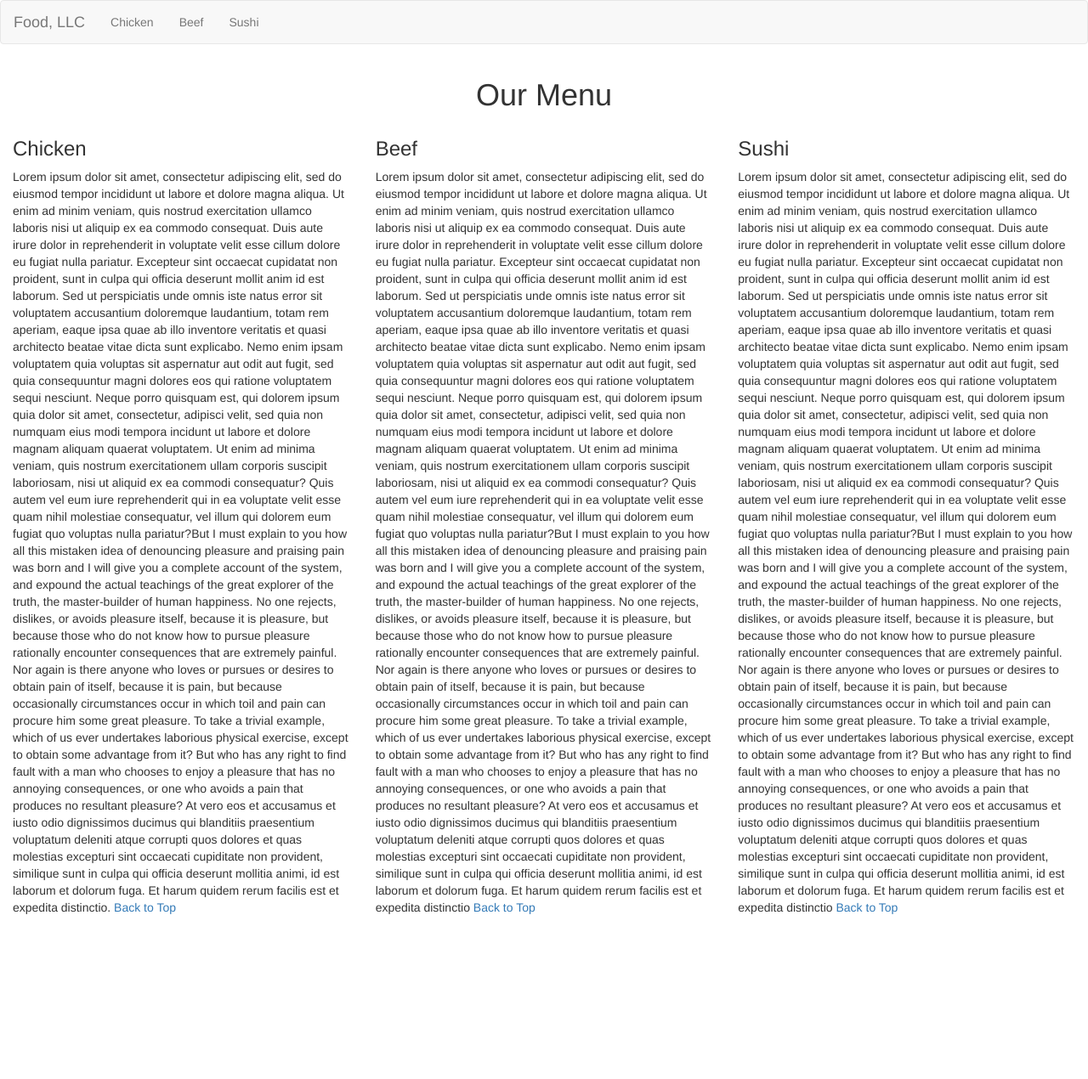
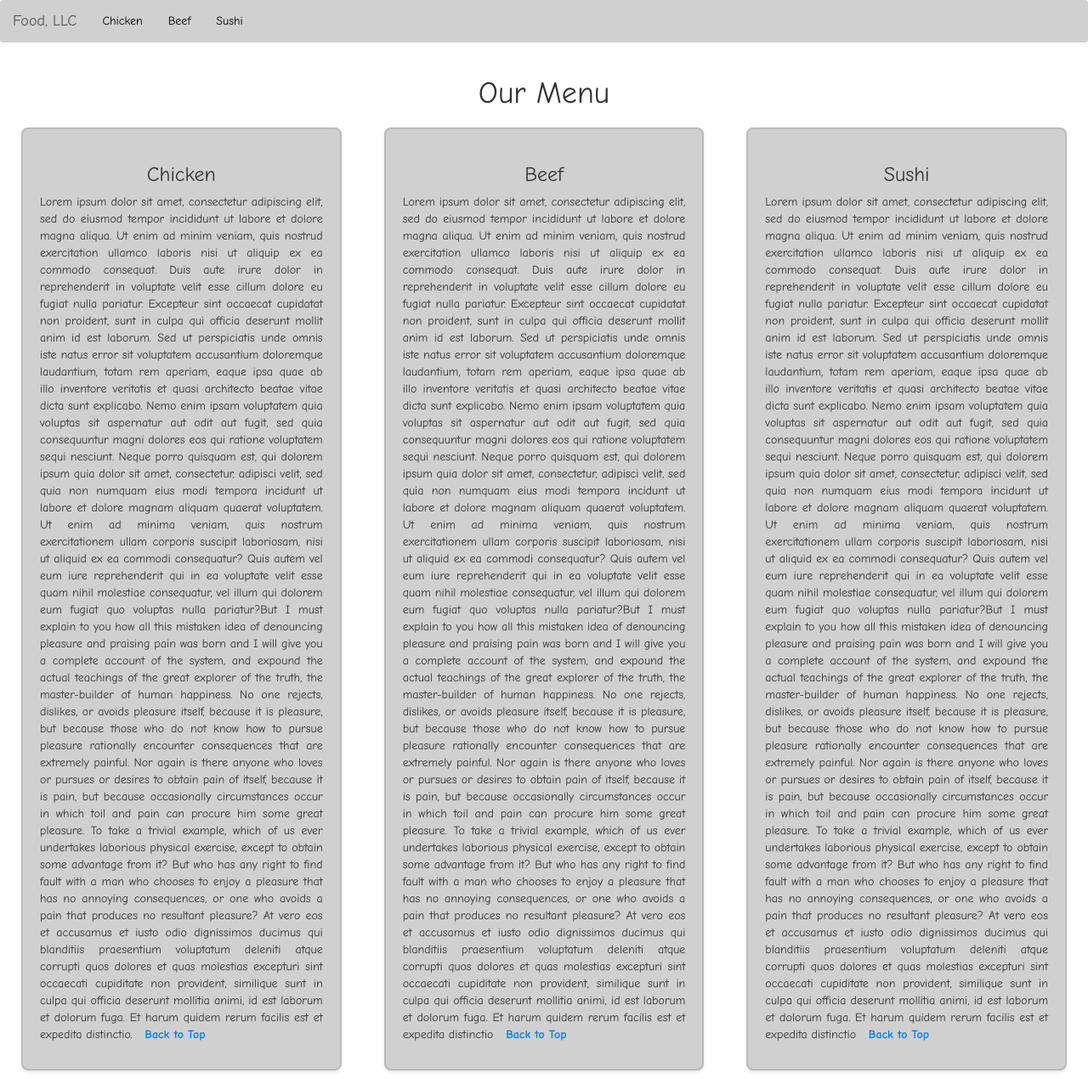
Before and after one commit to KarlaMayora/Coursera-test, a plain HTML site: page Mod3_Solution/index.html in a window 1280 px wide. Shown: the whole page at 85% size. Before the commit the page ends 1088 px from the top, so only its background shows below. Drawn offline with nearby package versions, Linux system fonts and the light colour scheme.

Commit message:
Add files via upload

```diff
--- /dev/null
+++ b/Mod3_Solution/Module3_Solution/styles.css
@@ -0,0 +1,59 @@
+.navbar {
+    background-color: #d0d0d0; /* Dark gray */
+    border: none; /* Optional: Remove the default border */
+}
+
+.navbar .navbar-brand,
+.navbar .nav > li > a {
+    color: #000; /* White text for contrast */
+}
+
+.navbar .navbar-brand:hover,
+.navbar .nav > li > a:hover {
+    color: #555; /* Light gray on hover */
+}
+
+.navbar .navbar-toggle .icon-bar {
+    background-color: #000; /* White bars for toggle button */
+}
+body {
+    font-family: "Comic Sans MS", cursive, sans-serif;
+}
+
+.section {
+    height: auto; /* Adjust height to auto to allow the content to grow naturally */
+    text-align: justify;
+    padding: 20px;
+    background-color: #d0d0d0;
+    border: 2px solid #bbb;
+    border-radius: 8px;
+    margin: 10px;
+    box-shadow: 0 2px 4px rgba(0, 0, 0, 0.1);
+    overflow: hidden; /* Ensures no content spills out */
+    font-family: Comic Sans MS, sans-serif;
+}
+ .section h3 {
+    text-align: center;
+}
+
+
+
+p {
+    word-wrap: break-word; /* Ensures long words break onto the next line if necessary */
+    overflow-wrap: break-word; /* Same as word-wrap */
+    word-break: break-word; /* Breaks the word when necessary */
+}
+
+/* Styling for Back to Top link next to paragraph */
+a.back-to-top {
+    display: inline;
+    margin-left: 10px;
+    text-decoration: none;
+    color: #007bff;
+    font-weight: bold;
+    white-space: nowrap; /* Prevents link from wrapping to the next line */
+}
+
+a.back-to-top:hover {
+    text-decoration: underline;
+}
--- a/Mod3_Solution/index.html
+++ b/Mod3_Solution/index.html
@@ -5,7 +5,7 @@
     <meta name="viewport" content="width=device-width, initial-scale=1.0">
     <title>Food, LLC</title>
     <link rel="stylesheet" href="https://maxcdn.bootstrapcdn.com/bootstrap/3.3.7/css/bootstrap.min.css">
-    <link rel="stylesheet" href="\Mod3_SolutionCSS\styles.css">
+    <link rel="stylesheet" href="Module3_Solution\styles.css">
 </head>
 <body>
     <nav class="navbar navbar-default visible xs">
```
